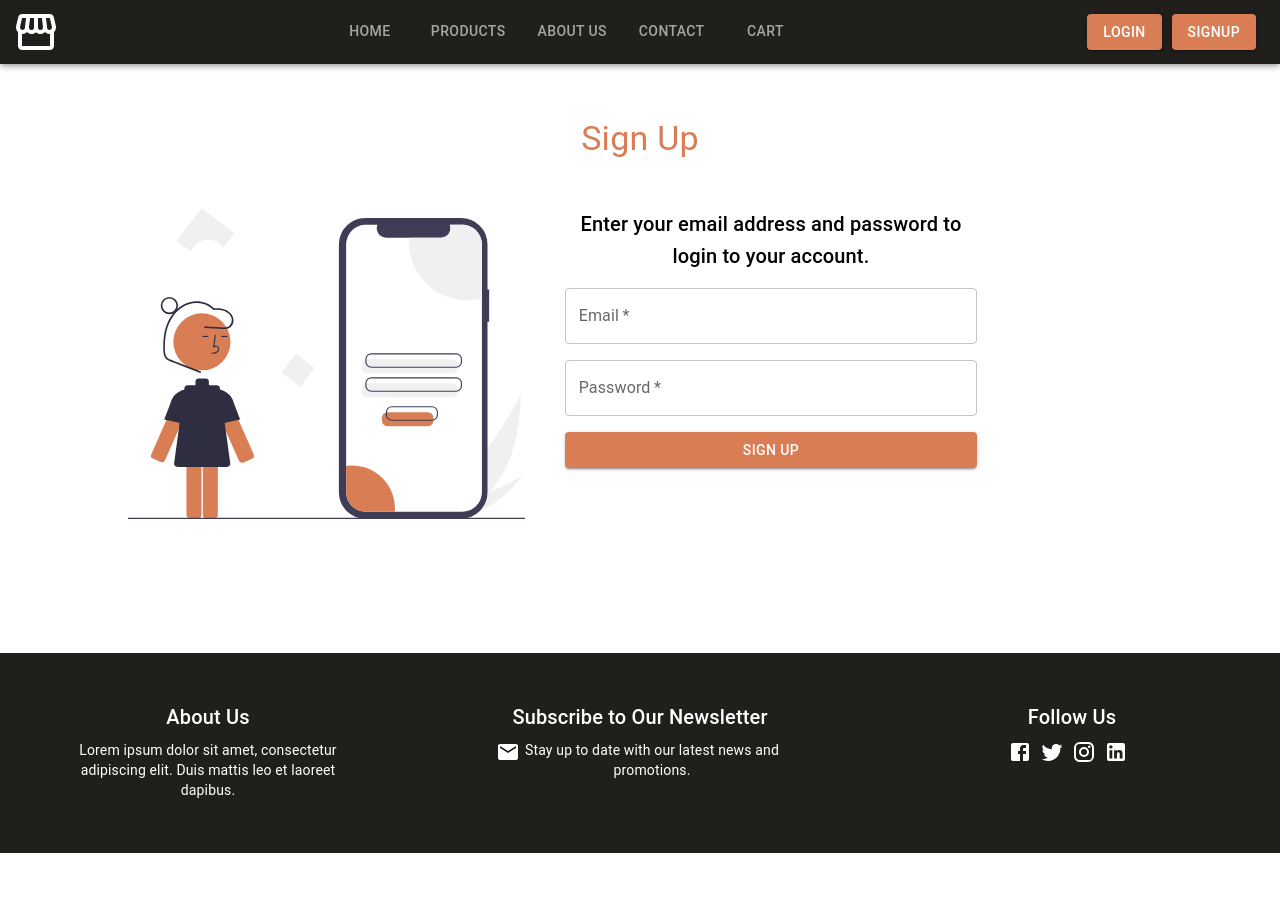
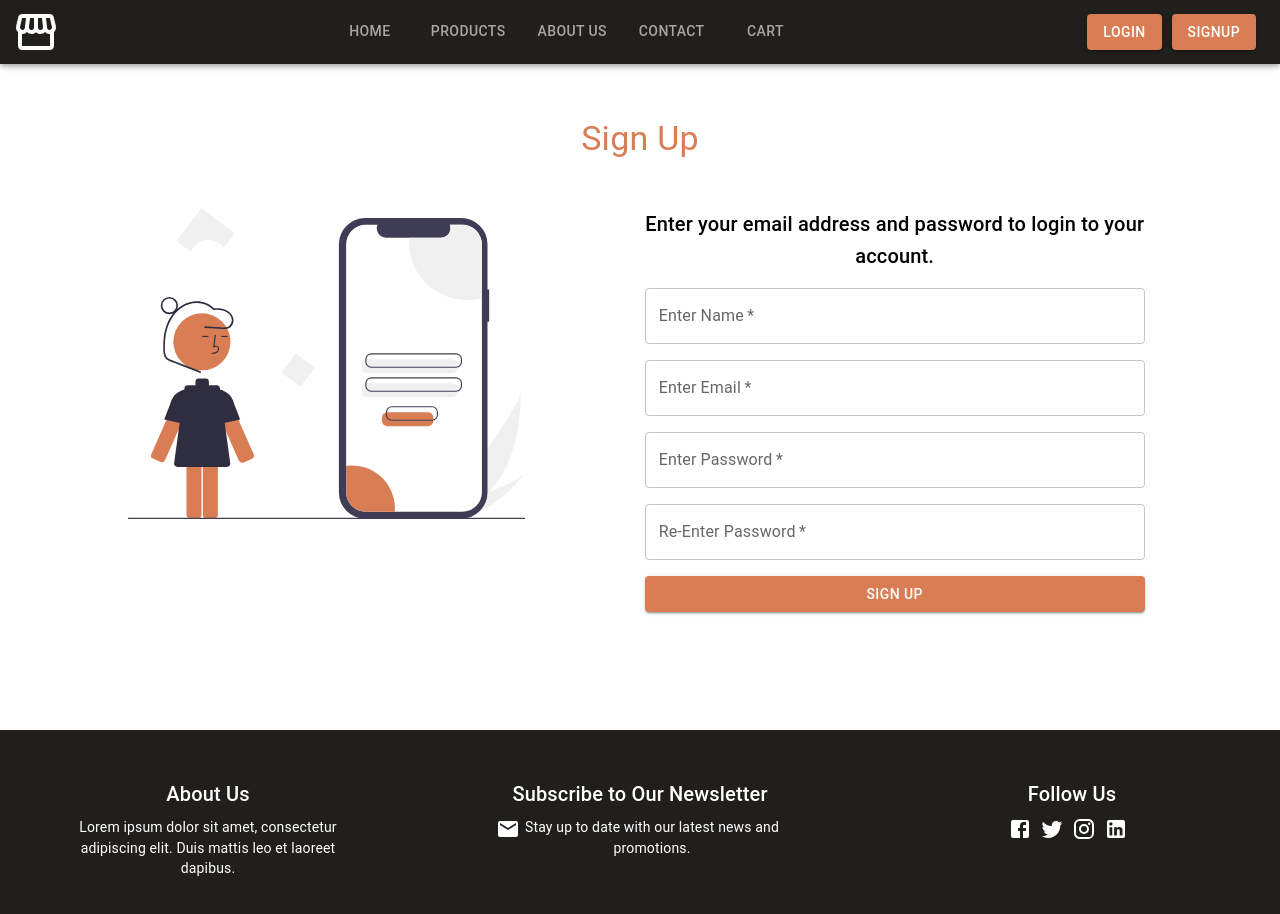
Before and after one commit to Pooja9783/shop-bazar, a React (Create React App) app: page /sing-up in a window 1280 px wide. Shown: the top 914 px of the page. Before the commit the page ends 853 px from the top, so only its background shows below. Built offline with nearby package versions, Linux system fonts and the light colour scheme.

Commit message:
added pages

```diff
--- a/src/App.js
+++ b/src/App.js
@@ -15,7 +15,7 @@ function App() {
       <BrowserRouter>
         <Navbar />
         <Routes>
-          {/* <Route path="/*" element={<Login />} /> */}
+          <Route path="/*" element={<Login />} />
           <Route path="/login" element={<Login />} />
           <Route path="/sing-up" element={<Signup />} />
 
--- a/src/pages/Login/Login.jsx
+++ b/src/pages/Login/Login.jsx
@@ -33,7 +33,10 @@ function Login() {
           </Grid>
         )}
 
-        <Grid item xs={12} md={5} >
+        <Grid item xs={12} md={6} sx={{ml:{
+            sx:0,
+            md: 10
+        }}}>
           <Typography variant="h6" gutterBottom>
             Enter your email address and password to login to your account.
           </Typography>
--- a/src/pages/Signup/Signup.jsx
+++ b/src/pages/Signup/Signup.jsx
@@ -33,7 +33,10 @@ function Signup() {
           </Grid>
         )}
 
-        <Grid item xs={12} md={5} >
+        <Grid item xs={12} md={6} sx={{ml:{
+            sx:0,
+            md: 10
+        }}}>
           <Typography variant="h6" gutterBottom>
             Enter your email address and password to login to your account.
           </Typography>
@@ -42,7 +45,7 @@ function Signup() {
             <Grid container spacing={2}>
               <Grid item xs={12}>
                 <TextField
-                  label="Email"
+                  label="Enter Name"
                   variant="outlined"
                   fullWidth
                   required
@@ -50,7 +53,24 @@ function Signup() {
               </Grid>
               <Grid item xs={12}>
                 <TextField
-                  label="Password"
+                  label="Enter Email"
+                  variant="outlined"
+                  fullWidth
+                  required
+                />
+              </Grid>
+              <Grid item xs={12}>
+                <TextField
+                  label="Enter Password"
+                  type="password"
+                  variant="outlined"
+                  fullWidth
+                  required
+                />
+              </Grid>
+              <Grid item xs={12}>
+                <TextField
+                  label="Re-Enter Password"
                   type="password"
                   variant="outlined"
                   fullWidth
```
Also changed, not shown: 1 other file (tests, documents, lock files or other folders).
